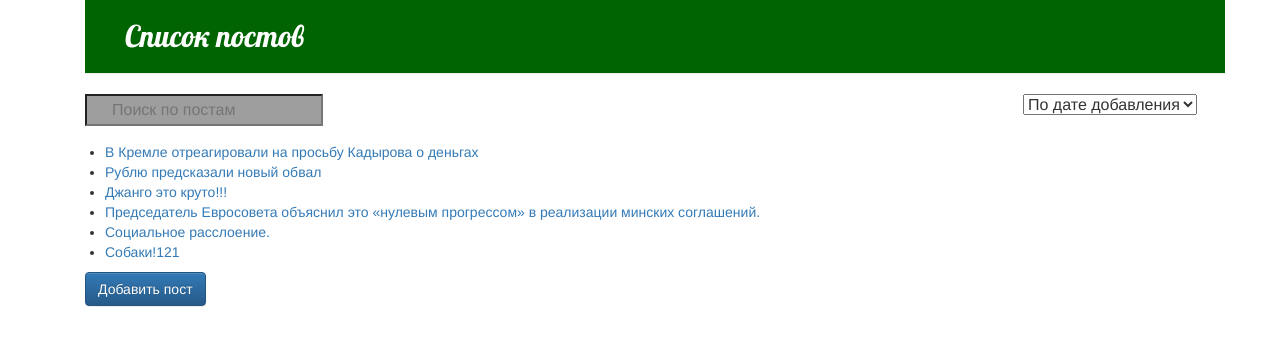
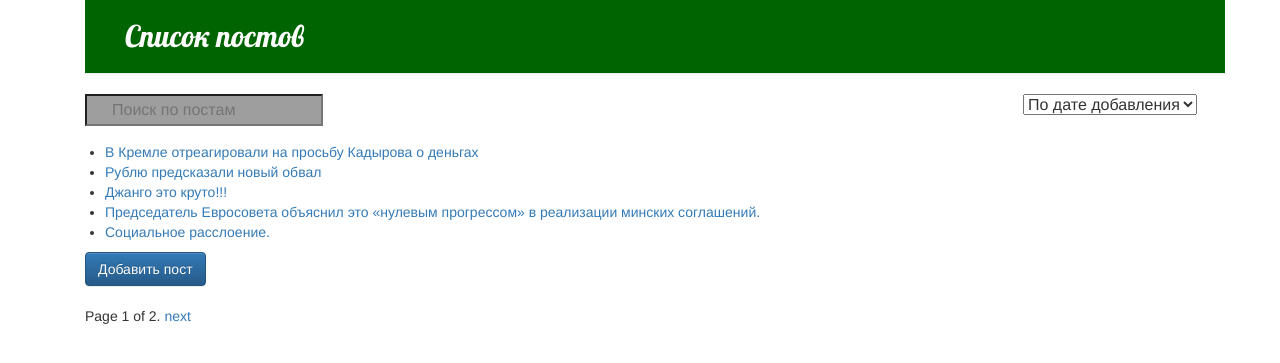
Before and after one commit to dazdraperma00/python, a Django app: page /last_added/ in a window 1280 px wide. Shown: the top 363 px of the page. Run offline with Django 3.2, Linux system fonts and the light colour scheme; data comes from the database, SQL or seed files in the repository; both versions use the stored data as it was after the commit; some libraries are stand-ins or nearby versions; grey boxes are pictures that could not be loaded.

Commit message:
Add files via upload

```diff
--- a/project/blogs_platform/templates/base_index.html
+++ b/project/blogs_platform/templates/base_index.html
@@ -38,4 +38,22 @@
     Добавить пост
 </a>
 
+<br>
+<div class="pagination">
+    <span class="step-links">
+        {% if posts.has_previous %}
+            <a href="?page={{ posts.previous_page_number }}">previous</a>
+        {% endif %}
+
+        <span class="current">
+            Page {{ posts.number }} of {{ posts.paginator.num_pages }}.
+        </span>
+
+        {% if posts.has_next %}
+            <a href="?page={{ posts.next_page_number }}">next</a>
+        {% endif %}
+    </span>
+</div>
+
+
 {% endblock %}
--- a/project/blogs_platform/views.py
+++ b/project/blogs_platform/views.py
@@ -13,17 +13,33 @@ from hitcount.views import HitCountDetailView
 def index(request):
     name = request.GET.get('text', '')
 
-    posts = Post.objects.filter(status='v', subject__contains=name)
+    context = {'post_add_url': '/add_post'}
+
+    posts_list = Post.objects.filter(status='v', subject__contains=name)
+    html = 'index.html'
 
     if request.path == '/popular/':
-        posts = Post.objects.filter(status='v', subject__contains=name).order_by("-hit_count_generic__hits")
-        return render(request, 'popular_index.html', {"posts": posts})
+        posts_list = Post.objects.filter(status='v', subject__contains=name).order_by("-hit_count_generic__hits")
+        html = 'popular_index.html'
 
     elif request.path == '/last_added/':
-        posts = Post.objects.filter(status='v', subject__contains=name).order_by('-id')
-        return render(request, 'last_added_index.html', {"posts": posts})
+        posts_list = Post.objects.filter(status='v', subject__contains=name).order_by('-id')
+        html = 'last_added_index.html'
 
-    return render(request, 'index.html', {"posts": posts})
+    paginator = Paginator(posts_list, 5)
+
+    page = request.GET.get('page')
+
+    try:
+        posts = paginator.page(page)
+    except PageNotAnInteger:
+        posts = paginator.page(1)
+    except EmptyPage:
+        posts = paginator.page(paginator.num_pages)
+
+    context['posts'] = posts
+
+    return render(request, html, context)
 
 
 class PostsView(HitCountDetailView):
```
Also changed, not shown: project/db.sqlite3.
